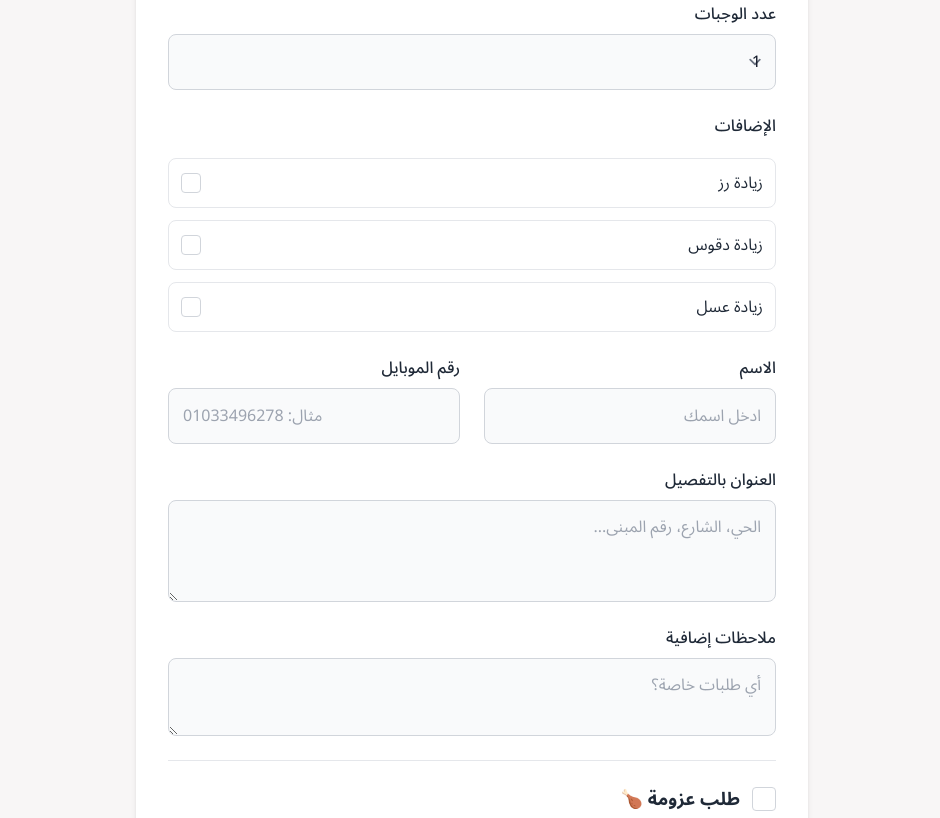
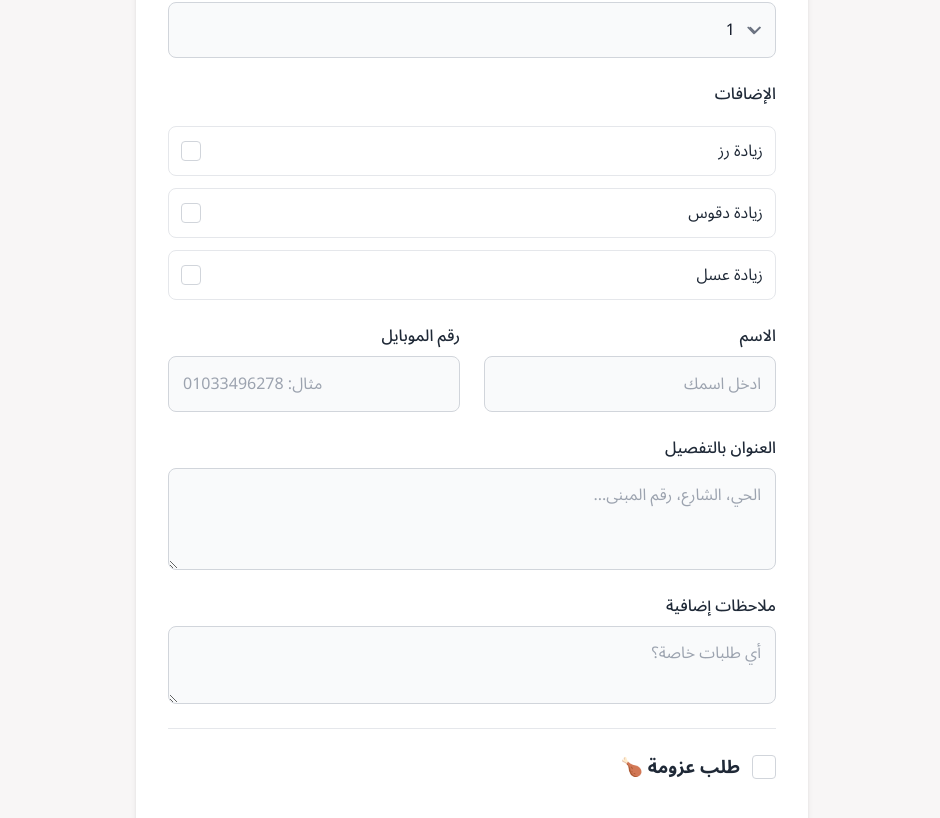
Before and after one commit to OmarHany-sudo/mertah-dajaj, a plain HTML site: page order.html in a window 1280 px wide. Shown: the part 211-1029 px from the top of the page, without its empty margins (168-1108 px from the left). Drawn offline with nearby package versions, Linux system fonts and the light colour scheme.

Commit message:
Refactor meal quantity selection component

```diff
--- a/order.html
+++ b/order.html
@@ -82,15 +82,21 @@
               </div>
               <div class="space-y-6">
                 <!-- Meal Quantity -->
-                <div>
-                  <label class="block text-base font-medium text-gray-800 dark:text-gray-200 pb-2" for="meal-quantity">عدد الوجبات</label>
-                  <select class="form-select block w-full rounded-lg border-gray-300 dark:border-gray-600 bg-gray-50 dark:bg-gray-700 text-gray-900 dark:text-gray-100 placeholder:text-gray-400 dark:placeholder:text-gray-500 h-14 p-3.5 text-base focus:ring-primary focus:border-primary" id="meal-quantity" x-model="formData.mealQuantity">
-                    <!-- إنشاء خيارات من 1 إلى 10 -->
-                    <template x-for="i in 10" :key="i">
-                      <option :value="i" x-text="i"></option>
-                    </template>
-                  </select>
-                </div>
+                <div class="relative">
+  <select
+    class="block appearance-none w-full rounded-lg border-gray-300 dark:border-gray-600 bg-gray-50 dark:bg-gray-700 text-gray-900 dark:text-gray-100 h-14 p-3.5 pr-10 text-base focus:ring-primary focus:border-primary"
+    id="meal-quantity"
+    x-model="formData.mealQuantity"
+  >
+    <template x-for="i in 10" :key="i">
+      <option :value="i" x-text="i"></option>
+    </template>
+  </select>
+  <svg class="absolute right-3 top-1/2 -translate-y-1/2 w-5 h-5 text-gray-500 pointer-events-none" fill="none" stroke="currentColor" viewBox="0 0 24 24">
+    <path stroke-linecap="round" stroke-linejoin="round" stroke-width="2" d="M19 9l-7 7-7-7" />
+  </svg>
+</div>
+
 
                 <!-- Add-ons (بدون "زيادة تومية") -->
                 <div>
```
